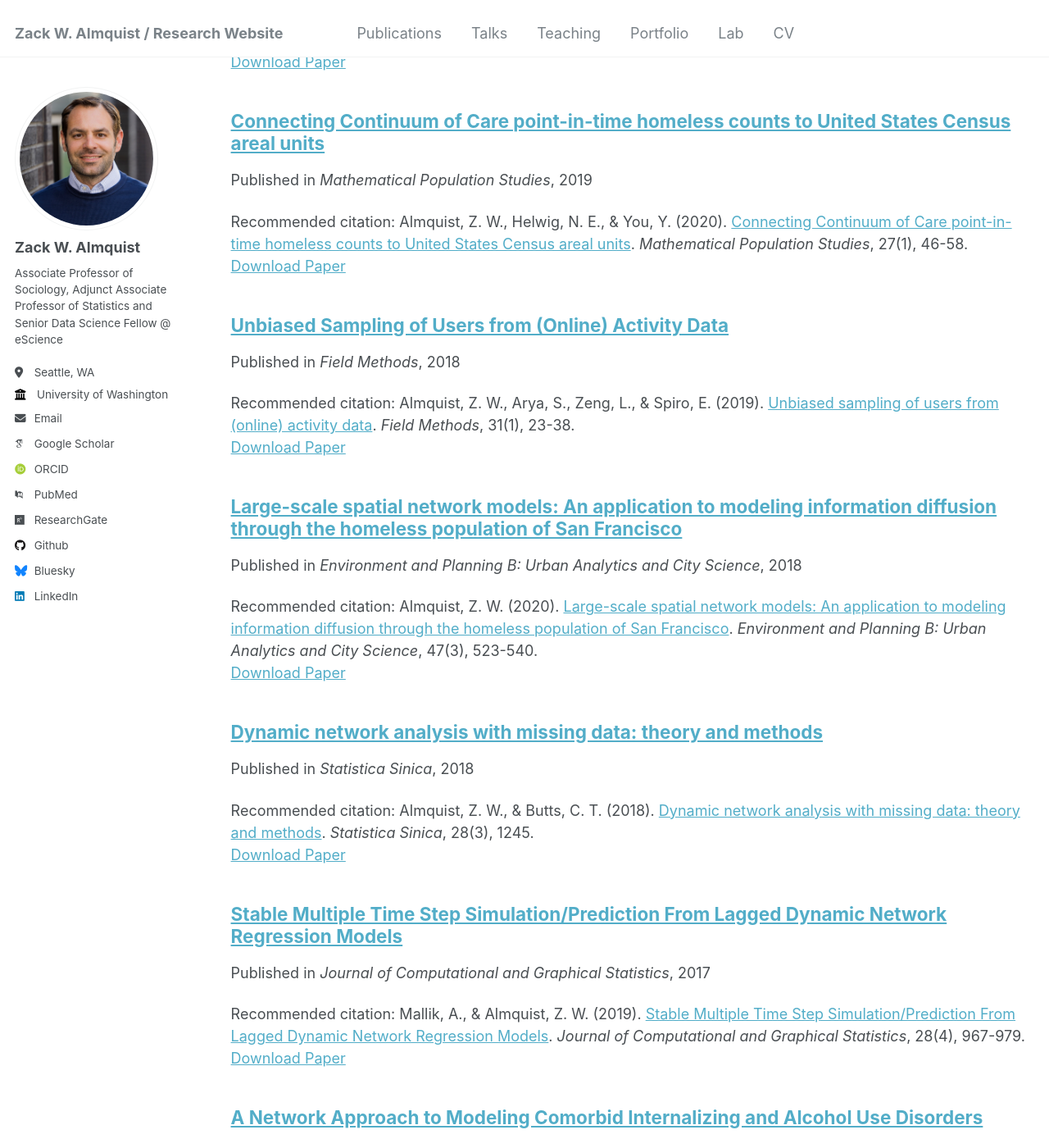
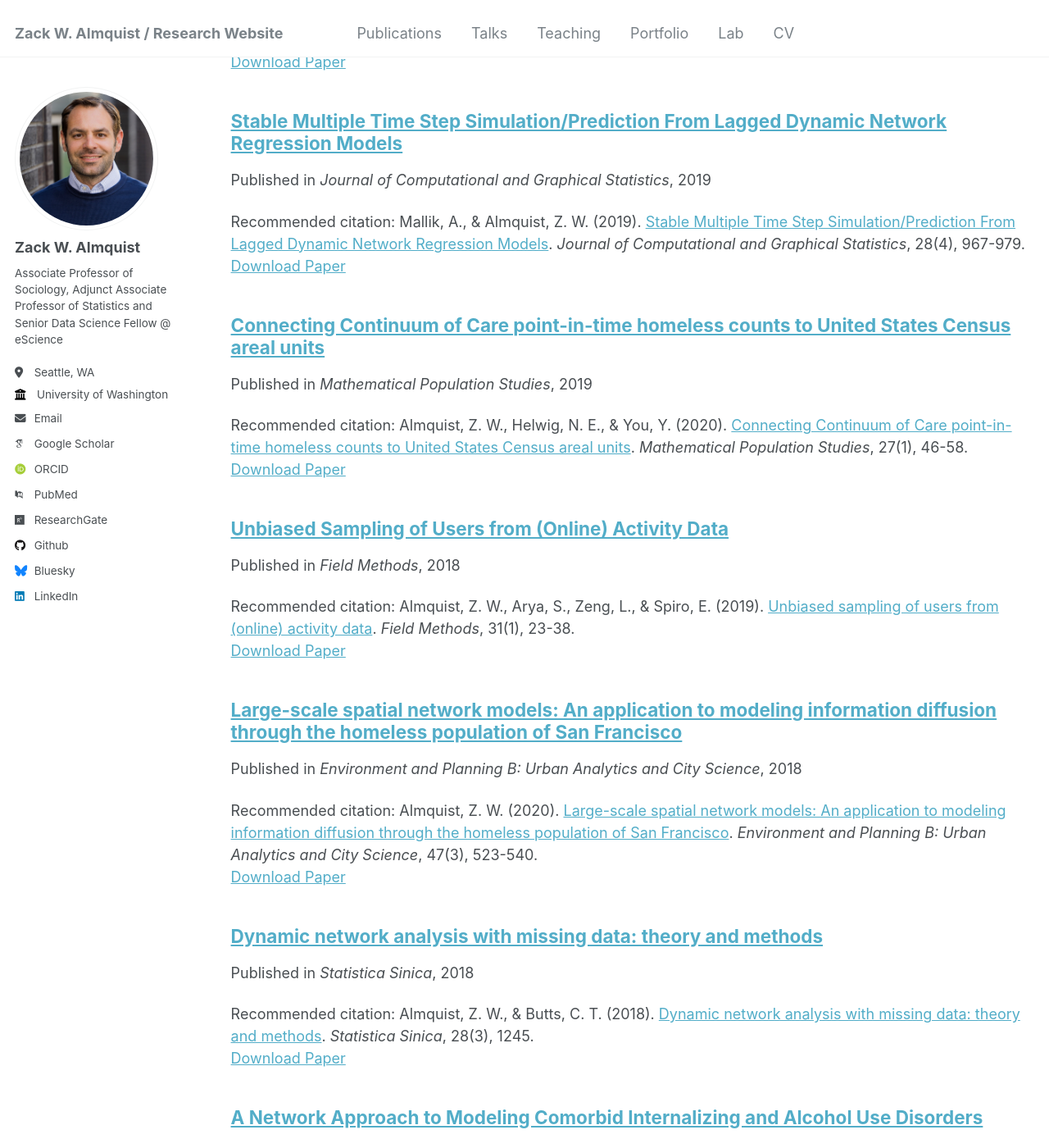
Before and after one commit to zalmquist/zalmquist.github.io, a Jekyll site: the page built from _pages/publications.html, in a window 1280 px wide and 1400 px high, scrolled down 4756 px. Shown: the whole window at 82% size. Built offline with Jekyll 4.4.1, drawn with Linux system fonts in a browser that asks for light colours; some web fonts are replaced.

Commit message:
Update 2017-07-30-jcgs.md

```diff
--- a/_publications/2017-07-30-jcgs.md
+++ b/_publications/2017-07-30-jcgs.md
@@ -2,9 +2,9 @@
 title: "Stable Multiple Time Step Simulation/Prediction From Lagged Dynamic Network Regression Models"
 collection: publications
 category: manuscripts
-permalink: /publication/2017-07-30-jcgs
+permalink: /publication/2019-07-30-jcgs
 excerpt: ''
-date: 2017-07-30
+date: 2019-07-30
 venue: 'Journal of Computational and Graphical Statistics'
 paperurl: 'https://depts.washington.edu/zalmquist/articles/almquist_JCGS.pdf'
 citation: 'Mallik, A., & Almquist, Z. W. (2019). <a href="https://www.tandfonline.com/doi/full/10.1080/10618600.2019.1594834">Stable Multiple Time Step Simulation/Prediction From Lagged Dynamic Network Regression Models</a>. <i>Journal of Computational and Graphical Statistics</i>, 28(4), 967-979.'
```
